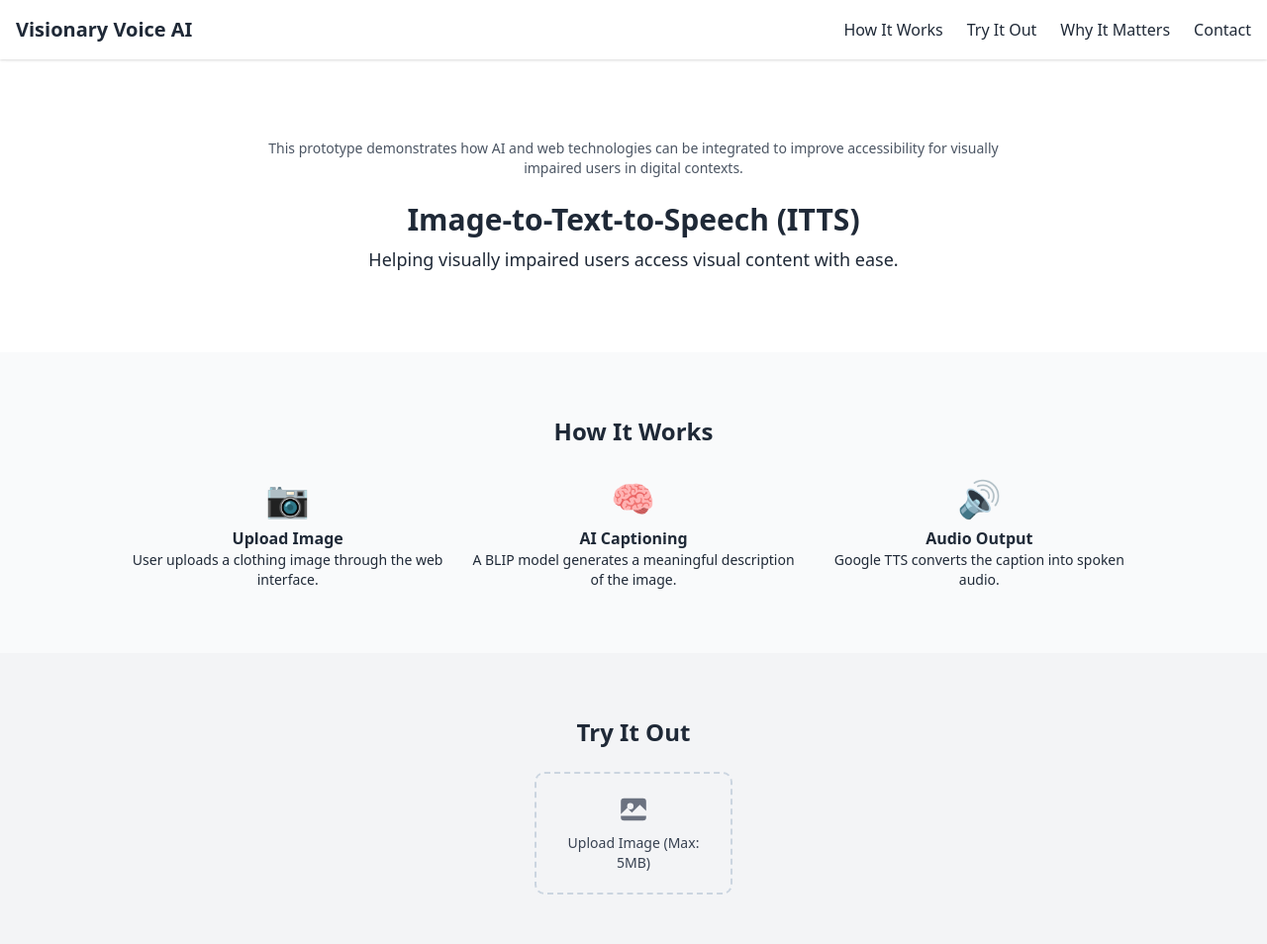
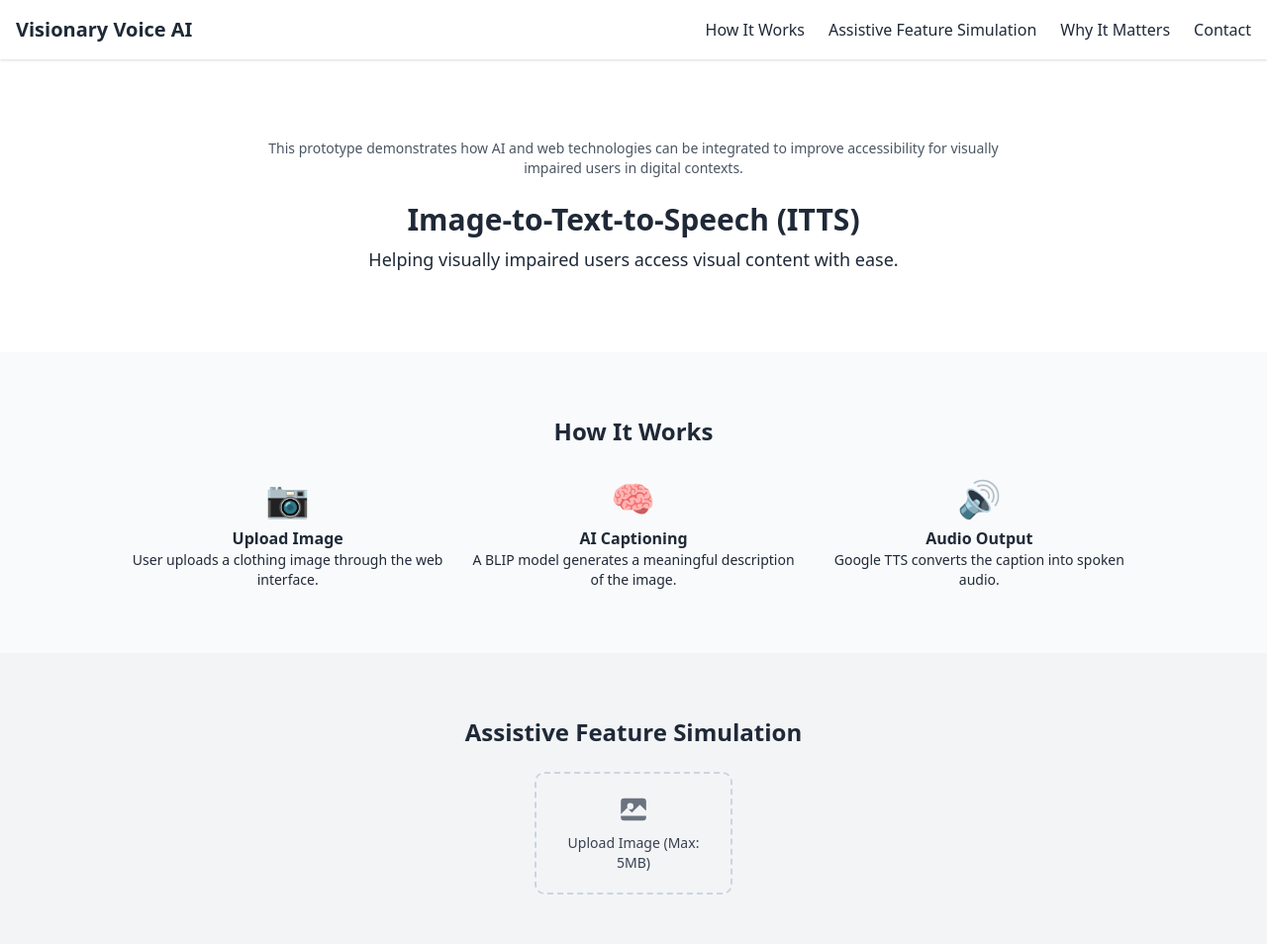
Before and after one commit to Bessy-Mukaria/itts_projects, a FastAPI app: page / in a window 1280 px wide. Shown: the top 954 px of the page at 99% size. Run offline with FastAPI, Linux system fonts and the light colour scheme.

Commit message:
minor changes

```diff
--- a/templates/index.html
+++ b/templates/index.html
@@ -12,7 +12,7 @@
   border-radius: 10px;
   cursor: pointer;
   transition: all 0.3s ease-in-out;
-      width: 200px;
+  width: 200px;   /* Reduced from a larger value */
   margin: 0 auto;
 }
     .custom-upload:hover {
@@ -27,7 +27,7 @@
       <h1 class="font-bold text-xl">Visionary Voice AI</h1>
       <ul class="space-x-6 hidden md:flex">
         <li><a href="#how" class="hover:text-blue-600">How It Works</a></li>
-        <li><a href="#demo" class="hover:text-blue-600">Try It Out</a></li>
+        <li><a href="#demo" class="hover:text-blue-600">Assistive Feature Simulation</a></li>
         <li><a href="#why" class="hover:text-blue-600">Why It Matters</a></li>
         <li><a href="#contact" class="hover:text-blue-600">Contact</a></li>
       </ul>
@@ -65,7 +65,7 @@
 
   <!-- Upload Demo Section -->
   <section id="demo" class="py-16 px-4 text-center">
-    <h3 class="text-2xl font-semibold mb-6">Try It Out</h3>
+    <h3 class="text-2xl font-semibold mb-6">Assistive Feature Simulation</h3>
     <form id="uploadForm" enctype="multipart/form-data">
         <label for="imageInput" class="custom-upload inline-block cursor-pointer text-gray-700">
           <div class="flex flex-col items-center justify-center">
```
Lines whose indentation alone changed are shown as unchanged.
